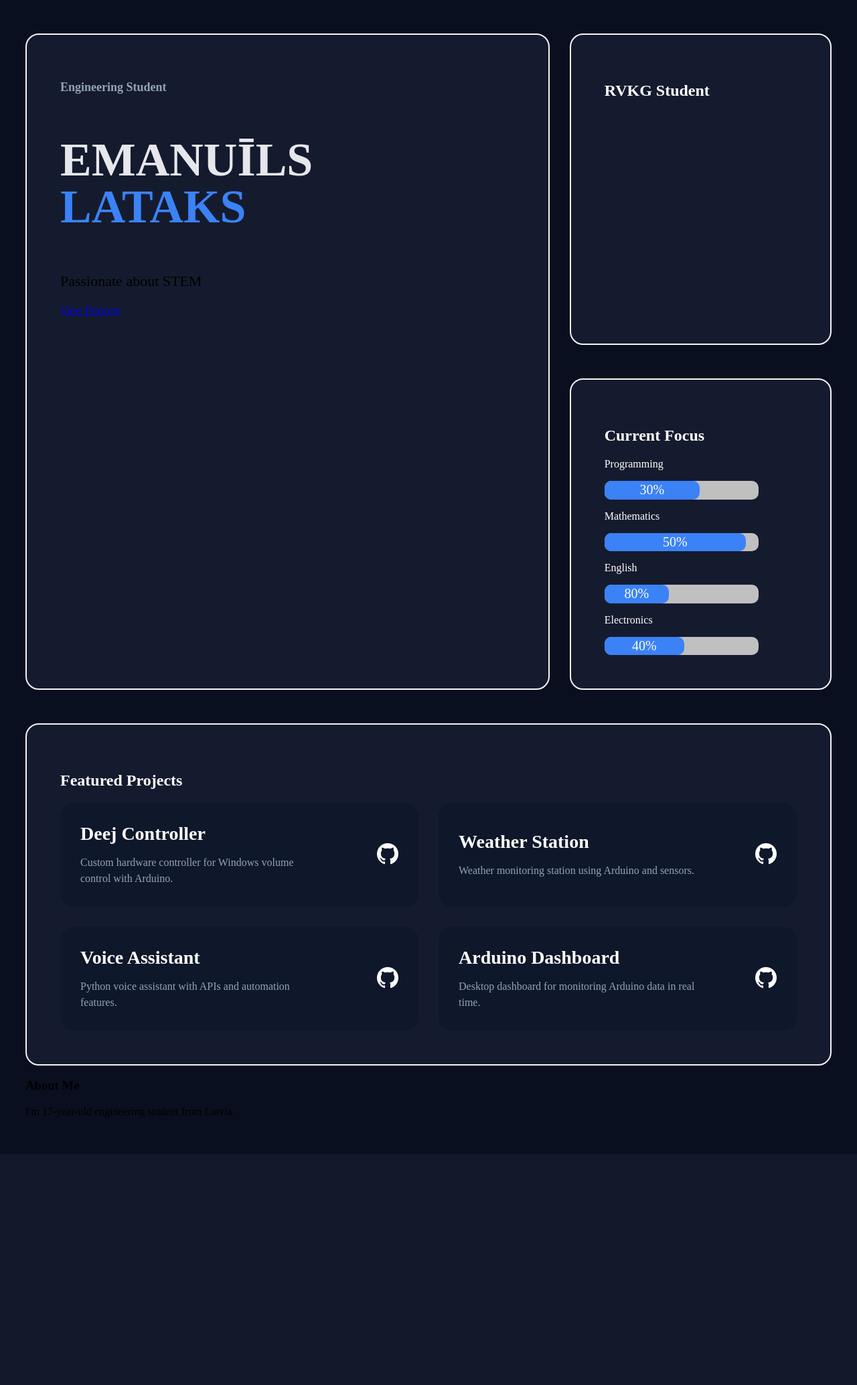
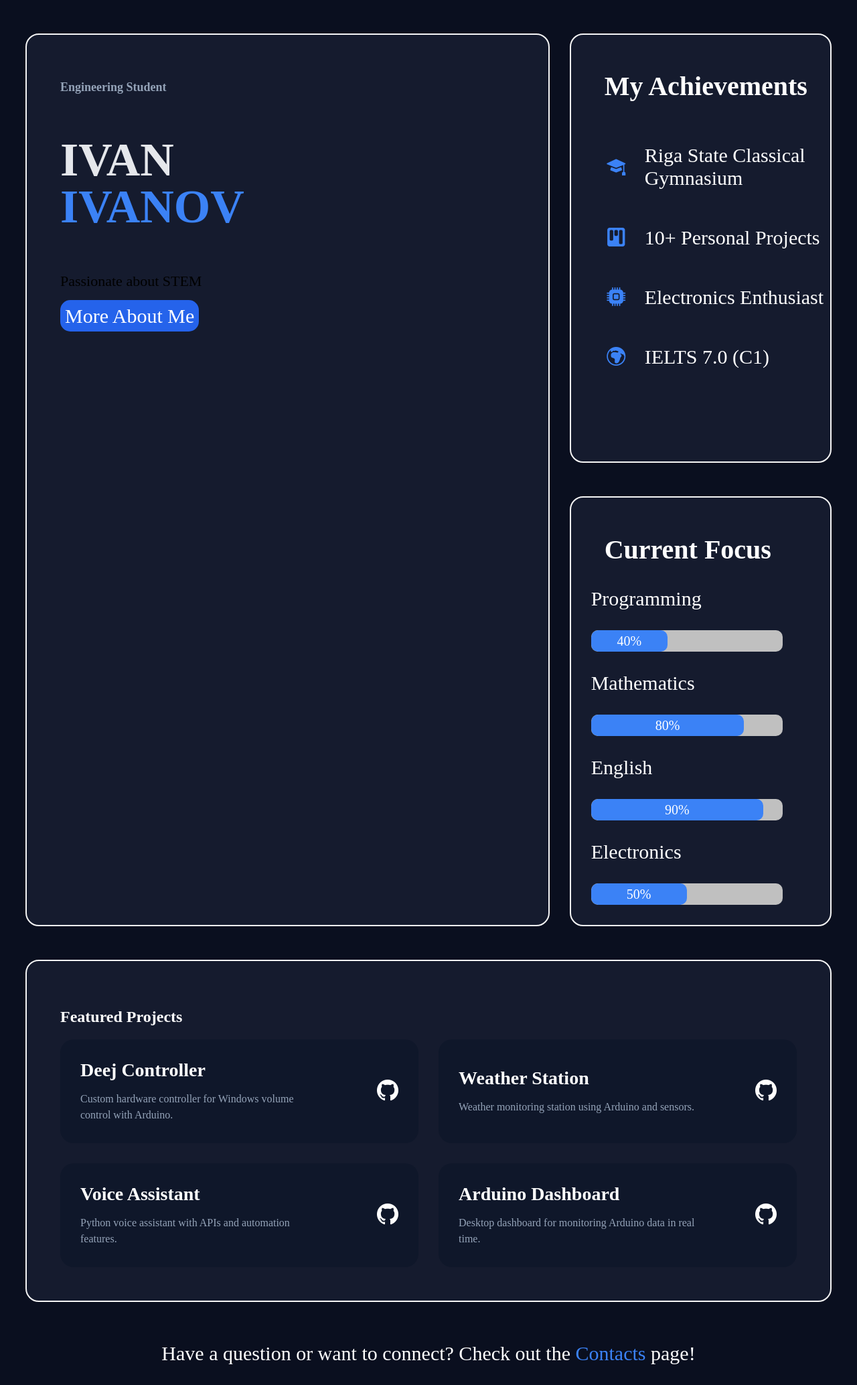
Before and after one commit to e-lataks/personal-site-stardance-, a Flask app: page / in a window 1280 px wide. Shown: the part 78-2146 px from the top of the page at 67% size. Before the commit the page ends 1747 px from the top, so only its background shows below. Run offline with Flask 3, Linux system fonts and the light colour scheme.

Commit message:
feat: build first functional version of personal portfolio website with Flask routing, reusable templates, custom UI components, achievements section, project showcase and responsive layout foundation

```diff
--- a/static/style.css
+++ b/static/style.css
@@ -36,29 +36,32 @@ body {
 }
 
 .container {
+    width: 80%;
+    height: 32px;
     background-color: rgb(192, 192, 192);
-    width: 80%;
     border-radius: 10px;
+    overflow: hidden;
 }
 
 .skill {
     background-color: #3B82F6;
     border-radius: 10px;
-    padding: 1%;
+    height: 32px;
+    line-height: 32px;
+    text-align: center;
     font-size: 20px;
-    text-align: center;
 }
 
 .programming {
-    width: 60%;
+    width: 40%;
 }
 
 .math {
-    width: 90%;
+    width: 80%;
 }
 
 .english {
-    width: 40%;
+    width: 90%;
 }
 
 .electronics {
@@ -73,11 +76,11 @@ body {
     padding: 50px;
 }
 
-#lataks {
+#ivanov{
     color: #3B82F6;
 }
 
-#emanuils {
+#ivan {
     color: #E5E7EB;
     margin-bottom: -10px;
 }
@@ -147,8 +150,16 @@ main {
     border-radius: 20px;
     border: 2px solid whitesmoke;
     background-color: #151B2E;
-    padding: 50px;
+    padding: 20px 0px 0px 50px;
     color: white;
+}
+
+#skills h1 {
+    font-size: 40px;
+}
+
+#skills span {
+    font-size: 30px;
 }
 
 #focus {
@@ -156,7 +167,6 @@ main {
     border-radius: 20px;
     border: 2px solid whitesmoke;
     background-color: #151B2E;
-    padding: 50px;
     color: white;
 }
 
@@ -216,3 +226,65 @@ main {
     color: #94A3B8;
     line-height: 1.5;
 }
+
+footer {
+    text-align: center;
+    font-size: 30px;
+    color: white;
+}
+
+footer a {
+    color: #3B82F6;
+    text-decoration: none;
+}
+
+.achievement {
+    display: flex;
+    align-items: center;
+    gap: 25px;
+    margin-bottom: 55px;
+}
+
+.achievement i {
+    font-size: 28px;
+    color: #3B82F6;
+    width: 35px;
+    text-align: center;
+    flex-shrink: 0;
+}
+
+#focus h1{
+    padding: 20px 0px 0px 50px;
+    font-size: 40px;
+}
+
+.focus-card {
+    margin-bottom: 30px;
+    margin-left: 30px;
+}
+
+#focus p{
+    font-size: 30px;
+}
+
+#about .btn {
+    right: 40px;
+    background: #2563EB;
+    color: white;
+    padding: 7px 7px;
+    border-radius: 15px;
+    text-decoration: none;
+    font-size: 30px;
+}
+
+#rscg {
+  padding-top: 30px;
+}
+
+#rscg {
+    padding-top: 30px;
+}
+
+#mort {
+    padding-top: 30px;
+}
--- a/templates/home.html
+++ b/templates/home.html
@@ -6,41 +6,73 @@
     <section id="about">
         <h3>Engineering Student</h3>
         <h1>
-    <span id="emanuils">EMANUĪLS</span>
-    <span id="lataks">LATAKS</span>
+    <span id="ivan">IVAN</span>
+    <span id="ivanov">IVANOV</span>
         </h1>
         <p>Passionate about STEM</p>
 
-        <a href="https://github.com" class="btn">View Projects</a>
+        <a href="https://github.com" class="btn">More About Me</a>
 
     </section>
 
     <div class="right-side">
     <section id="skills">
-        <h1>RVKG Student</h1>
-        <h2></h2>
+        <h1>My Achievements</h1>
+
+        <div class="achievement">
+            <i class="bi bi-mortarboard-fill" id="mort"></i>
+            <span id="rscg">Riga State Classical Gymnasium</span>
+        </div>
+
+         <div class="achievement">
+            <i class="bi bi-kanban-fill"></i>
+            <span>10+ Personal Projects</span>
+        </div>
+
+        <div class="achievement">
+            <i class="bi bi-cpu-fill"></i>
+            <span>Electronics Enthusiast</span>
+        </div>
+
+        <div class="achievement">
+            <i class="bi bi-globe-europe-africa"></i>
+            <span>IELTS 7.0 (C1)</span>
+        </div>
+
+
+
     </section>
 
     <section id="focus">
+
         <h1>Current Focus</h1>
+
+        <div class="focus-card">
         <p>Programming</p>
         <div class="container">
-            <div class="skill programming">30%</div>
+            <div class="skill programming">40%</div>
+        </div>
         </div>
 
+        <div class="focus-card">
         <p>Mathematics</p>
         <div class="container">
-            <div class="skill math">50%</div>
+            <div class="skill math">80%</div>
+        </div>
         </div>
 
+        <div class="focus-card">
         <p>English</p>
         <div class="container">
-            <div class="skill english">80%</div>
+            <div class="skill english">90%</div>
+        </div>
         </div>
 
+        <div class="focus-card">
         <p>Electronics</p>
         <div class="container">
-            <div class="skill electronics">40%</div>
+            <div class="skill electronics">50%</div>
+        </div>
         </div>
 
     </section>
@@ -86,11 +118,9 @@
 </div>
     </section>
 
-    <section id="aboutme">
-        <h3>About Me</h3>
-        <p>I'm 17-year-old engineering student from Latvia.</p>
-    </section>
+</main>
 
-
-</main>
+<footer>
+    <p>Have a question or want to connect? Check out the <a href="{{ url_for('contact') }}">Contacts</a> page!</p>
+</footer>
 {% endblock %}
```
